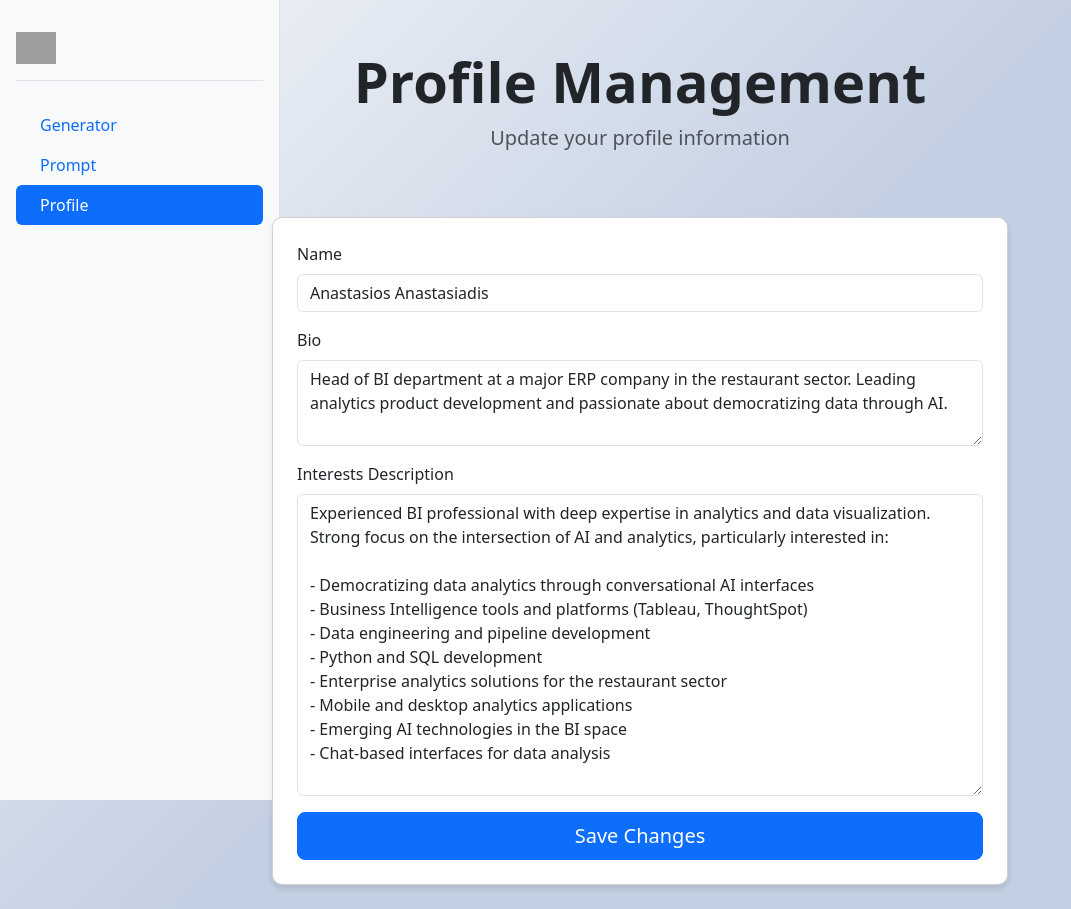
After one commit to TasosNorma/Audience_Builder, a Flask app: page /profile in a window 1280 px wide. The commit adds this page. Shown: the whole page, without its empty margins (0-1071 px from the left). Run offline with Flask 3, Linux system fonts and the light colour scheme; parts of the project's set-up code (start-up, migrations or seed data) failed here and were passed over; grey boxes are pictures that could not be loaded.

Commit message:
Added a new route to change the profile

```diff
--- a/app/forms.py
+++ b/app/forms.py
@@ -11,3 +11,10 @@ class PromptForm(FlaskForm):
     name = StringField('Name', validators=[DataRequired()])
     template = TextAreaField('Template', validators=[DataRequired()])
     submit = SubmitField('Save Changes')
+
+
+class ProfileForm(FlaskForm):
+    full_name = StringField('Name',validators=[DataRequired()])
+    bio = TextAreaField('Bio',validators=[DataRequired()])
+    interests_description = TextAreaField('Interests Description', validators=[DataRequired()])
+    submit = SubmitField('Save Changes')
--- a/app/routes/base_routes.py
+++ b/app/routes/base_routes.py
@@ -1,9 +1,9 @@
 from flask import Flask, render_template, Blueprint, redirect, flash, url_for
 import os
-from ..forms import UrlSubmit, PromptForm
+from ..forms import UrlSubmit, PromptForm, ProfileForm
 from ..content_processor import ContentProcessor
 from ..database.database import SessionLocal
-from ..database.models import Prompt
+from ..database.models import Prompt, Profile
 
 bp = Blueprint('base', __name__)
 
@@ -57,3 +57,28 @@ def prompts():
 
     db.close()
     return render_template('prompts.html', form=form)
+
+@bp.route('/profile', methods = ['GET','POST'])
+def profile():
+    db = SessionLocal()
+    profile = db.query(Profile).filter(Profile.id == 1).first()
+    if profile:
+        form = ProfileForm(obj=profile)
+    else:
+        form = ProfileForm()
+    if form.validate_on_submit():
+        try:
+            print('Trying to change the database object')
+            profile.full_name = form.full_name.data
+            profile.bio = form.bio.data
+            profile.interests_description = form.interests_description.data
+            db.commit()
+            flash('Profile updated successfully','success')
+            print("Finished")
+            return redirect(url_for('base.profile'))
+        except Exception as e:
+            db.rollback()
+            flash(f'Error updating profile {str(e)}')
+
+    db.close()
+    return render_template('profile.html', form=form)
--- /dev/null
+++ b/app/templates/profile.html
@@ -0,0 +1,63 @@
+<!DOCTYPE html>
+<html lang="en">
+<head>
+    <meta charset="UTF-8">
+    <meta name="viewport" content="width=device-width, initial-scale=1.0">
+    <title>Profile</title>
+    <link rel="stylesheet" href="https://cdn.jsdelivr.net/npm/bootstrap@5.3.0/dist/css/bootstrap.min.css">
+    <style>
+        body {
+            background: linear-gradient(135deg,#f5f7fa 0%, #c3cfe2 50% );
+            min-height: 100vh;
+        }
+        .form-card {
+            box-shadow: 0 4px 6px rgba(0, 0, 0, 0.1);
+            border-radius: 10px;
+        }
+    </style>
+</head>
+<body>
+    {% include 'sidebar.html' %}
+    <div class="container">
+        <div class="row justify-content-center">
+            <div class="col-md-8">
+                <div class="text-center py-5">
+                    <h1 class="display-4 fw-bold">Profile Management</h1>
+                    <p class="lead text-muted">Update your profile information</p>
+                </div>
+                {% with messages = get_flashed_messages(with_categories=true) %}
+                    {% if messages %}
+                        {% for category, message in messages %}
+                            <div class="alert alert-{{ category }} alert-dismissible fade show mb-4" role="alert">
+                                {{ message }}
+                                <button type="button" class="btn-close" data-bs-dismiss="alert" aria-label="Close"></button>
+                            </div>
+                        {% endfor %}
+                    {% endif %}
+                {% endwith %}
+                <div class="card form-card p-4 mb-4">
+                    <form method="POST">
+                        {{ form.csrf_token }}
+                        <div class="mb-3">
+                            {{ form.full_name.label(class_="form-label") }}
+                            {{ form.full_name(class_="form-control") }}
+                        </div>
+                        <div class="mb-3">
+                            {{ form.bio.label(class_="form-label") }}
+                            {{ form.bio(class_="form-control", rows="3") }}
+                        </div>
+                        <div class="mb-3">
+                            {{ form.interests_description.label(class_="form-label") }}
+                            {{ form.interests_description(class_="form-control", rows="12") }}
+                        </div>
+                        <div class="d-grid">
+                            {{ form.submit(class_="btn btn-primary btn-lg") }}
+                        </div>
+                    </form>
+                </div>
+            </div>
+        </div>
+    </div>
+    <script src="https://cdn.jsdelivr.net/npm/bootstrap@5.3.0/dist/js/bootstrap.bundle.min.js"></script>
+</body>
+</html>
--- a/app/templates/sidebar.html
+++ b/app/templates/sidebar.html
@@ -18,6 +18,12 @@
                     Prompt
                 </a>
             </li>
+            <li class="nav-item"></li>
+                <a href="{{url_for('base.profile')}}" class="nav-link {% if request.endpoint == 'base.profile' %} active {% endif %}">
+                    <i class="bi bi-lightning-charge me-2"></i>
+                    Profile
+                </a>
+            </li>
         </ul>
     </div>
 </div>
```
Also changed, not shown: app/content_processor.py (line endings or trailing spaces), instance/prompts.db.
